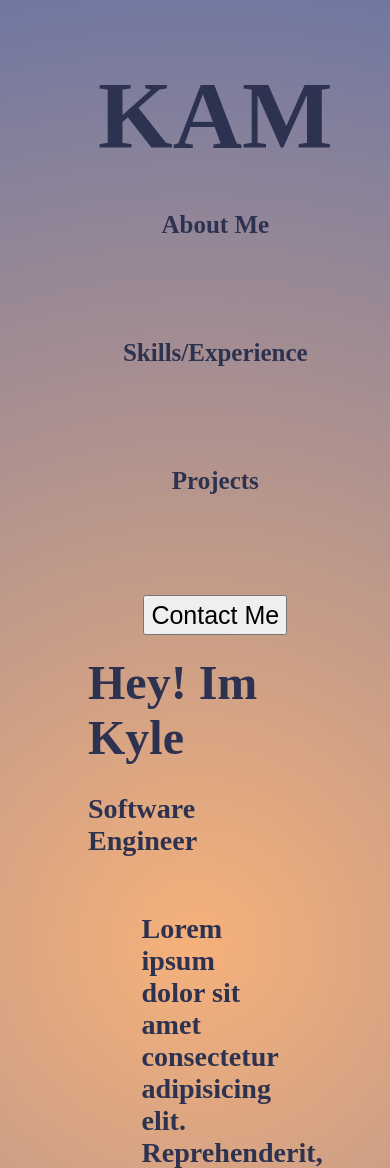
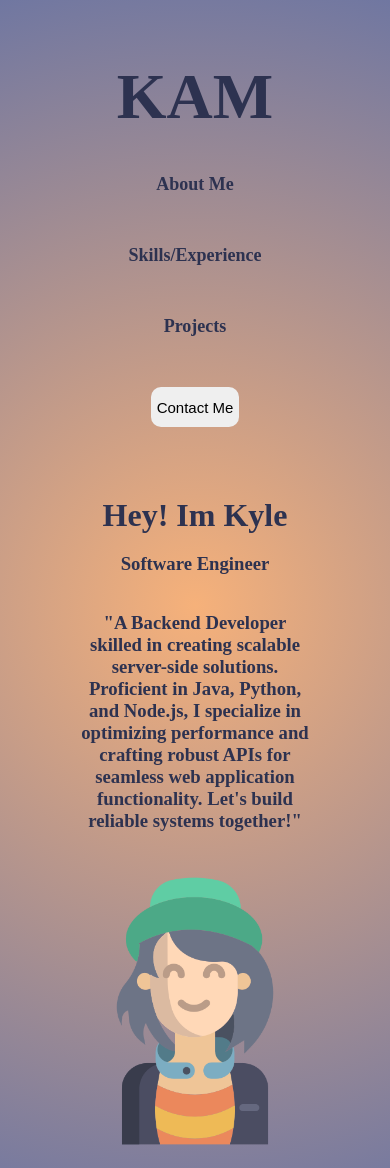
Before and after one commit to markyleangela/Portfolio, a plain HTML site: page index.html in a window 390 px wide. Shown: the top 1168 px of the page. Drawn offline with Linux system fonts and the light colour scheme.

Commit message:
Added responsiveness

```diff
--- a/index.html
+++ b/index.html
@@ -8,6 +8,7 @@
         </script>
         <title>KALM</title>
         <link rel="stylesheet" href="style.css">
+
     </head>
     <body>
         <div class="header-logo-navigation">
@@ -20,13 +21,17 @@
                 <button class="contact"> Contact Me</button>
             </div>
 
-
         </div>
 
-        <div class="intro">
-            <h1 class="name-title">Hey! Im Kyle</h1>
-            <h3 class="position-title">Software Engineer</h1>
-            <h3 class="description-title">Lorem ipsum dolor sit amet consectetur adipisicing elit. Reprehenderit, mollitia. Soluta expedita sunt, assumenda sit quis repellendus praesentium debitis officia consectetur commodi sed magni corrupti dicta excepturi minima sapiente porro.</h2>
+        <div class="mid-content">
+            <div class="intro">
+                <h1 class="name-title">Hey! Im Kyle</h1>
+                <h3 class="position-title">Software Engineer</h1>
+                <h3 class="description-title">"A Backend Developer skilled in creating scalable server-side solutions. Proficient in Java, Python, and Node.js, I specialize in optimizing performance and crafting robust APIs for seamless web application functionality. Let's build reliable systems together!"</h2>
+            </div>
+
+
+            <img class="woman-img" src="./images/woman.png" alt="woman icon">
         </div>
 
 
--- a/style.css
+++ b/style.css
@@ -6,8 +6,8 @@ html {
 
 body {
    margin: 50px;
-   margin-left: 20%;
-   margin-right: 20%;
+   margin-left: 15%;
+   margin-right: 15%;
  background: rgb(45,50,80); /*THIS IS THE COLOR PALLETE*/
 background: radial-gradient(circle, rgba(45,50,80,1) 0%,
  rgba(246,177,122,1) 0%,
@@ -67,8 +67,11 @@ div{
    text-decoration: underline;
  }
 
- #contact {
+ .contact {
    font-size: 20px;
+   border-radius: 10px;
+   border: 0;
+
  }
 
 a{
@@ -83,24 +86,31 @@ li {
    list-style-type: none;
 }
 
+.mid-content {
+   display: flex;
+   flex-direction: row;
+   align-items: center;
+   justify-content: center;
+   height: 800px;
+}
+
 .intro {
    display: flex;
    flex-direction: column;
-   align-items: center;
-   justify-content: center;
    color: #2D3250;
    font-size: x-large;
-   height: 800px;
+
+
 }
 
 .description-title {
-   width: 50%;
+   width: 100%;
 }
 
 
 
 
-@media (max-width: 1000px) {
+@media (max-width: 1050px) {
    .header-logo-navigation {
       gap: 20px;
       flex-direction: column;
@@ -108,9 +118,34 @@ li {
 
    .header-navigation{
       flex-direction: column;
+      gap: 50px;
+      margin-bottom: 50px;
    }
 
-   .intro {
+   .mid-content {
       height: fit-content;
+      flex-direction: column;
    }
+
+   .intro{
+      font-size: medium;
+      text-align: center;
+   }
+
+   .woman-img {
+      width: 300px;
+   }
+
+   .logo {
+      font-size: 2rem;
+   }
+
+   a {
+      font-size: large;
+   }
+
+   .contact {
+      font-size: 15px;
+   }
+
 }
```
Also changed, not shown: images/woman.png (added).
